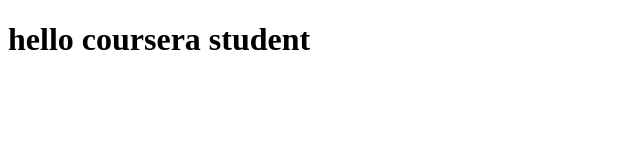
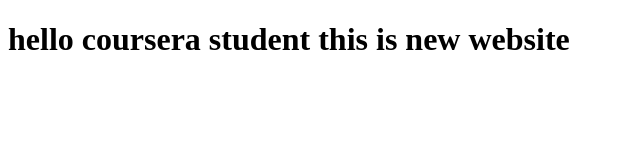
Before and after one commit to Ambi-1997/cousera-test, a plain HTML site: page index.html in a window 1280 px wide. Shown: the whole page, without its empty margins (0-640 px from the left). Drawn offline with Linux system fonts and the light colour scheme.

Commit message:
the new version

```diff
--- a/index.html
+++ b/index.html
@@ -5,6 +5,6 @@
     <title>hello coursera</title>
   </head>
   <body>
-    <h1>hello coursera student</h1>
+    <h1>hello coursera student this is new website</h1>
   </body>
 </html>
```
